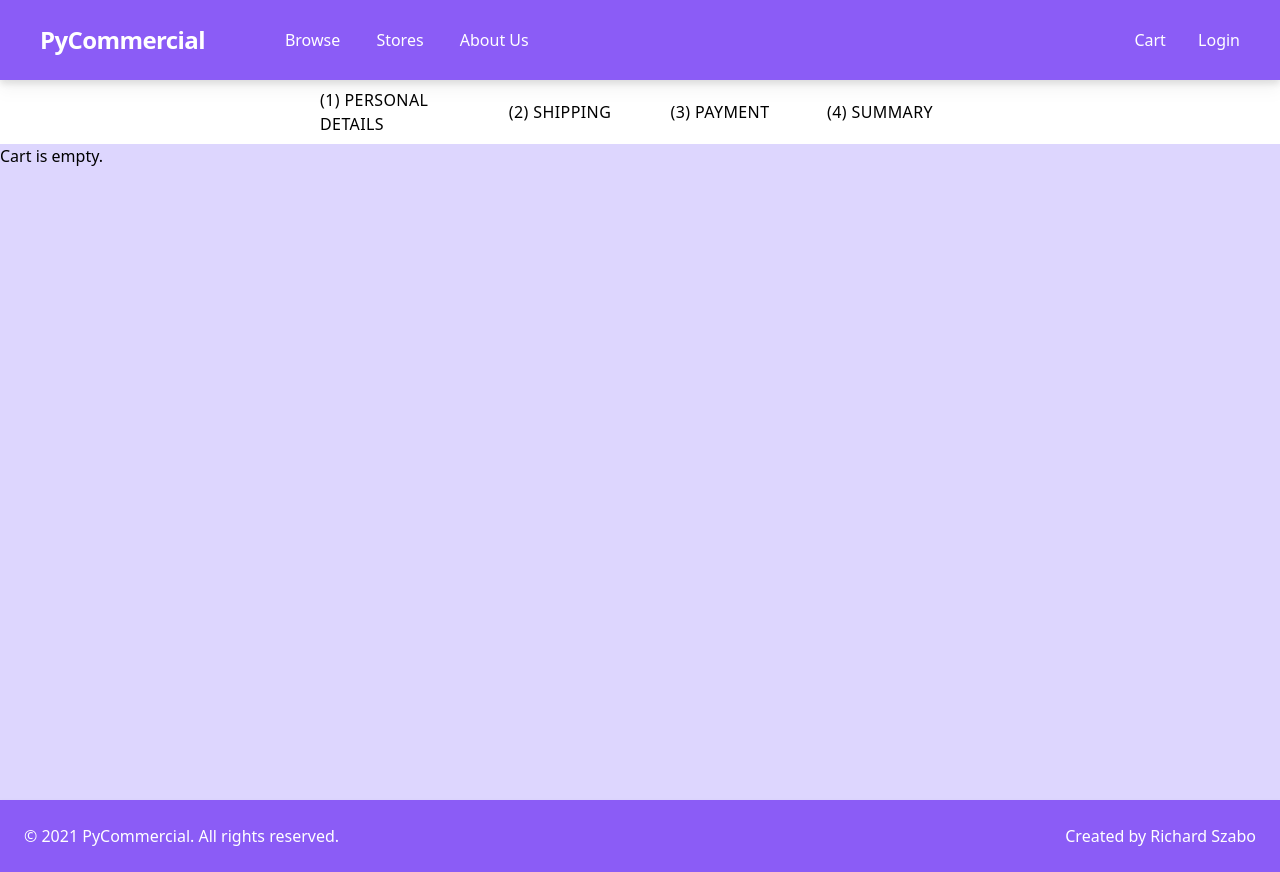
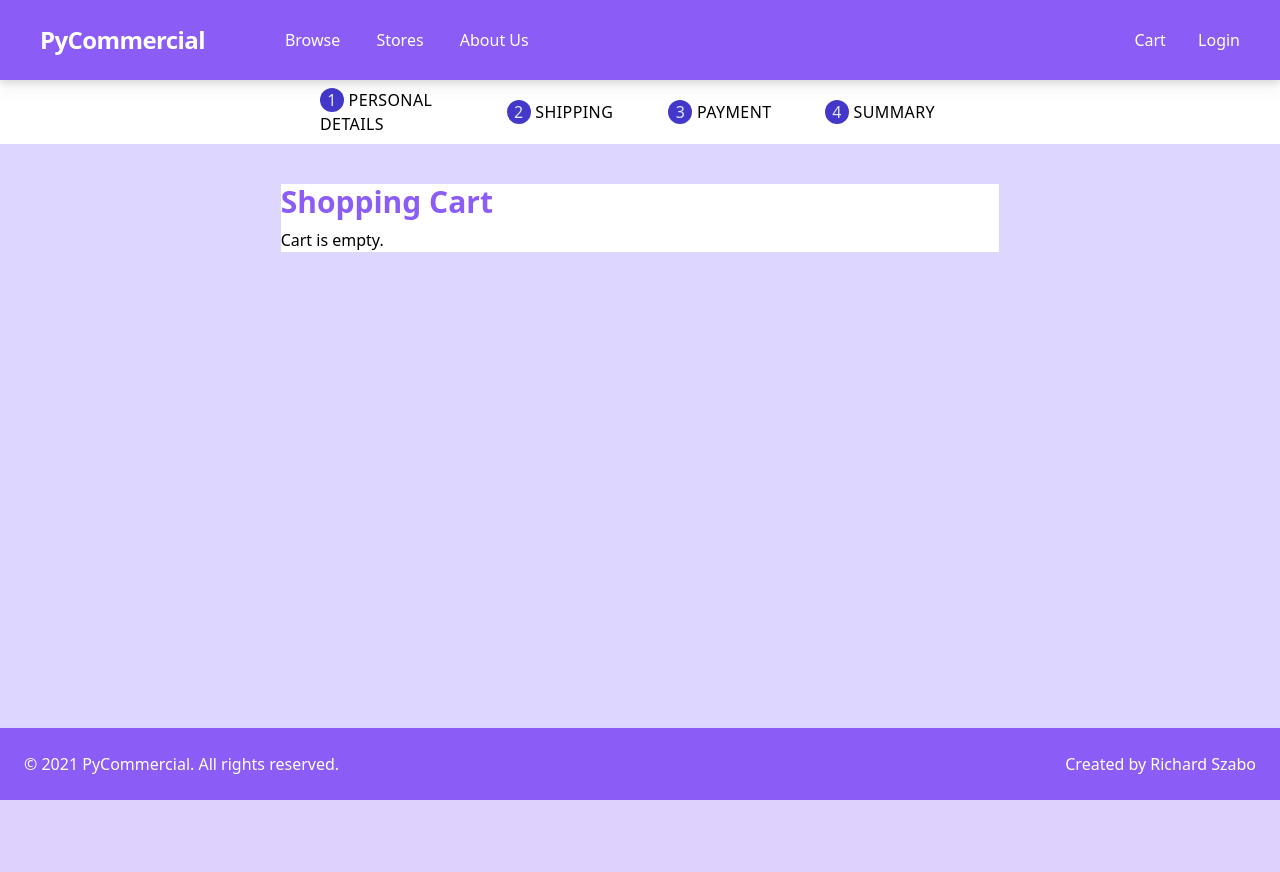
Before and after one commit to Riyomi/PyCommercial, a Django app: template products/templates/products/checkout.html in a window 1280 px wide. After the commit the page ends 800 px from the top, so only its background shows below. Run offline with Django 3.2, Linux system fonts and the light colour scheme; the template is opened without the code that fills it, so the values that code supplies are empty; style sheets or scripts are compiled from the project's sources; some libraries are stand-ins or nearby versions.

Commit message:
Reformat w/ Prettier, added checkout page

```diff
--- a/products/static/js/cart.js
+++ b/products/static/js/cart.js
@@ -28,6 +28,14 @@ function addToCart(_productId) {
         );
         const currentQty = Number(qty_span.text().substring(1));
         qty_span.text(`x${currentQty + 1}`);
+
+        const price_span = $(
+          `#cartItems > #cart-${_productId} > #cart-price-${_productId}`
+        );
+
+        console.log(response);
+
+        price_span.text(`$${response.data[_productId].total}`);
       } else {
         $("#cartItems")
           .last()
@@ -36,10 +44,11 @@ function addToCart(_productId) {
               _productId,
               _productName,
               _productImgUrl,
-              _productPrice
+              response.data[_productId].total
             )
           );
       }
+
       if (response.totalprice) {
         $("#cart-total").text(`Total price: $${response.totalprice}`);
       } else {
@@ -86,7 +95,7 @@ function cartItemHTML(id, name, img, price) {
       <span class="break-words w-24 pl-2 pr-2 my-auto"> ${name} </span>
   </a>
   <span id="cart-qty-${id}" class="w-6 my-auto">x1</span>
-  <span class="w-16 font-bold my-auto">$${price}</span>
+  <span id="cart-price-${id}" class="w-16 font-bold my-auto">$${price}</span>
   <button id="remove-${id}" onclick="removeFromCart(this.id)" class="remove-btn">
   X
   </button>
--- a/products/templates/products/checkout.html
+++ b/products/templates/products/checkout.html
@@ -1,31 +1,126 @@
 {% extends "base.html" %}
 {% load myfilters %}
+{% block title %}Checkout{% endblock title %}
 
-{% block title %}Checkout{% endblock title %}
 {% block content %}
-      <div class="grid bg-white min-w-full h-16 items-center">
+<div class="grid bg-white min-w-full h-16 items-center drop-shadow-lg">
   <div class="grid grid-cols-4 auto-cols-min w-6/12 m-auto">
-          <div class="m-auto uppercase tracking-wide">(1) Personal Details</div>
-          <div class="m-auto uppercase tracking-wide">(2) Shipping</div>
-          <div class="m-auto uppercase tracking-wide">(3) Payment</div>
-          <div class="m-auto uppercase tracking-wide">(4) Summary</div>
+    <div class="m-auto uppercase tracking-wide">
+      <div
+        class="
+          inline-flex
+          items-center
+          justify-center
+          w-6
+          h-6
+          text-indigo-100
+          bg-indigo-700
+          rounded-full
+          focus:shadow-outline
+          hover:bg-indigo-800
+        "
+      >
+        1
+      </div>
+      <span>Personal Details</span>
+    </div>
+    <div class="m-auto uppercase tracking-wide">
+      <div
+        class="
+          inline-flex
+          items-center
+          justify-center
+          w-6
+          h-6
+          text-indigo-100
+          bg-indigo-700
+          rounded-full
+          focus:shadow-outline
+          hover:bg-indigo-800
+        "
+      >
+        2
+      </div>
+      <span>Shipping</span>
+    </div>
+    <div class="m-auto uppercase tracking-wide">
+      <div
+        class="
+          inline-flex
+          items-center
+          justify-center
+          w-6
+          h-6
+          text-indigo-100
+          bg-indigo-700
+          rounded-full
+          focus:shadow-outline
+          hover:bg-indigo-800
+        "
+      >
+        3
+      </div>
+      <span>Payment</span>
+    </div>
+    <div class="m-auto uppercase tracking-wide">
+      <div
+        class="
+          inline-flex
+          items-center
+          justify-center
+          w-6
+          h-6
+          text-indigo-100
+          bg-indigo-700
+          rounded-full
+          focus:shadow-outline
+          hover:bg-indigo-800
+        "
+      >
+        4
+      </div>
+      <span>Summary</span>
     </div>
   </div>
+</div>
+<div class="w-full mt-4 p-6">
+  <div class="w-7/12 mx-auto bg-white">
+    <p class="title-h1">Shopping Cart</p>
     {% if request.session.cartdata %}
-          <div>
+    <table class="table-fixed w-full">
+      <thead class="border-b text-left">
+        <tr>
+          <th class="w-5/12 py-2 pl-4">Product</th>
+          <th class="w-2/12 py-2">Quantity</th>
+          <th class="w-3/12 py-2">Total Price</th>
+          <th class="w-1/12 py-2"></th>
+        </tr>
+      </thead>
+      <tbody class="border-b">
         {% for key, value in request.session.cartdata.items %}
-                <div>
+        <tr>
+          <td class="mx-auto">
             <a href="/home/browse/product/{{key}}">
-                        <img src="{{ value.img_url }}"></img>
+              <img src="{{ value.img_url }}" class="w-28 inline-block" />
               <span> {{ value.name }} </span>
             </a>
-                    <span>x{{ value.qty }}</span>
-                    <span>${{ value.price|floatformat:2 }}</span>
-                </div>
+          </td>
+          <td><span>x{{ value.qty }}</span></td>
+          <td><span>${{ value.price|floatformat:2 }}</span></td>
+          <td><button class="remove-btn">X</button></td>
           {% endfor %}
-          </div>
+        </tr>
+      </tbody>
+    </table>
+    <div class="text-right">Total: ${{request.session.totalprice}}</div>
     {% else %}
     <span>Cart is empty.</span>
     {% endif %}
   </div>
+</div>
+<!-- <div>
+    <form method="post" class="bg-white shadow-md rounded px-8 pt-6 pb-8 mb-4">
+
+    </form>
+  </div> -->
 {% endblock content %}
--- a/products/templates/products/details.html
+++ b/products/templates/products/details.html
@@ -1,11 +1,11 @@
 {% extends "base.html" %}
 {% load products.productfilters %}
 {% load static %}
+{% block title %}{{ product.name }}{% endblock title %}
 
-{% block title %}{{ product.name }}{% endblock title %}
 {% block content %}
 <div class="grid bg-white min-h-96 m-3 rounded-lg p-3 w-9/12 self-center">
-        <img src="{{ product.image.url|formaturl }}" alt="item1">
+  <img src="{{ product.image.url|formaturl }}" alt="item1" />
   <div class="title-h1">${{ product.price }}</div>
   <div class="text-purple-500 font-semibold mb-2">{{ product.name }}</div>
   <div class="text-xs text-gray-600 mb-3">{{ product.description }}</div>
--- a/products/utils.py
+++ b/products/utils.py
@@ -3,6 +3,6 @@ def totalItemsAndPrice(data):
     totalprice = 0
     for key, value in data.items():
         totalitems += value['qty']
-        totalprice += (value['price']*value['qty'])
+        totalprice += value['total']
 
     return (totalitems, totalprice)
--- a/products/views.py
+++ b/products/views.py
@@ -35,6 +35,7 @@ def addToCart(request):
         'img_url': request.GET['img_url'],
         'price': float(request.GET['price']),
         'qty': int(request.GET['qty']),
+        'total': float(request.GET['price'])*int(request.GET['qty']),
     }
 
     if 'cartdata' in request.session:
@@ -42,6 +43,8 @@ def addToCart(request):
         if request.GET['id'] in request.session['cartdata']:
             cart_data[request.GET['id']
                       ]['qty'] += int(request.GET['qty'])
+            cart_data[request.GET['id']
+                      ]['total'] += float(request.GET['price'])*int(request.GET['qty'])
             cart_data.update(cart_data)
         else:
             cart_data.update(cart)
--- a/templates/base.html
+++ b/templates/base.html
@@ -1,28 +1,64 @@
-{% load static %}
-{% load products.productfilters %}
+{% load static %} {% load products.productfilters %}
 
 <!DOCTYPE html>
 <html lang="en">
   <head>
-    <meta charset="UTF-8">
-    <link rel="stylesheet" type="text/css" href="{% static 'css/style.css' %}">
-    <link rel="stylesheet" href="{% static "css/tailwind-output.css" %}">
-    <link href="{% static 'fontawesome_free/css/all.min.css' %}" rel="stylesheet" type="text/css">
-    <link rel="shortcut icon" href="{% static 'favicon.ico' %}">
+    <meta charset="UTF-8" />
+    <link
+      rel="stylesheet"
+      type="text/css"
+      href="{% static 'css/style.css' %}"
+    />
+    <link rel="stylesheet" href="{% static 'css/tailwind-output.css' %}" />
+    <link
+      href="{% static 'fontawesome_free/css/all.min.css' %}"
+      rel="stylesheet"
+      type="text/css"
+    />
+    <link rel="shortcut icon" href="{% static 'favicon.ico' %}" />
     <title>{% block title %} {% endblock %} | PyCommercial</title>
     {% block extrahead %} {% endblock %}
   </head>
+
   <body>
     <div class="flex flex-col min-h-screen m-auto bg-purple-200">
-    <nav class="flex items-center justify-between flex-wrap bg-purple-500 p-6 filter drop-shadow-lg">
+      <nav
+        class="
+          flex
+          items-center
+          justify-between
+          flex-wrap
+          bg-purple-500
+          p-6
+          filter
+          drop-shadow-lg
+        "
+      >
         <div class="flex items-center flex-shrink-0 text-white ml-4 mr-20">
-            <span class="font-semibold text-2xl tracking-tight"><a
-                    href="{% url 'products:home' %}">PyCommercial</a></span>
+          <span class="font-semibold text-2xl tracking-tight"
+            ><a href="{% url 'products:home' %}">PyCommercial</a></span
+          >
         </div>
         <div class="block lg:hidden">
-            <button class="flex items-center px-3 py-2 border rounded text-teal-200 border-teal-400 hover:text-white hover:border-white">
-                <svg class="fill-current h-3 w-3" viewBox="0 0 20 20" xmlns="http://www.w3.org/2000/svg"><title>
-                    Menu</title>
+          <button
+            class="
+              flex
+              items-center
+              px-3
+              py-2
+              border
+              rounded
+              text-teal-200
+              border-teal-400
+              hover:text-white hover:border-white
+            "
+          >
+            <svg
+              class="fill-current h-3 w-3"
+              viewBox="0 0 20 20"
+              xmlns="http://www.w3.org/2000/svg"
+            >
+              <title>Menu</title>
             </svg>
           </button>
         </div>
@@ -33,13 +69,23 @@
             <a href="#" class="navbar-menu">About Us</a>
           </div>
           <div>
-                <a href="#" id="dropbtncart" class="navbar-menu px-4 py-2" onclick="openMenu(this.id)">
+            <a
+              href="#"
+              id="dropbtncart"
+              class="navbar-menu px-4 py-2"
+              onclick="openMenu(this.id)"
+            >
               <span class="relative inline-block">
-                       <span id="badge-count" class="cart-badge
+                <span
+                  id="badge-count"
+                  class="
+                    cart-badge
                     {% if not request.session.cartdata %}
                       hidden
                     {% endif %}
-                       ">{{request.session.totalitems}}</span>
+                  "
+                  >{{request.session.totalitems}}</span
+                >
                 <i class="fas fa-shopping-cart"></i>
               </span>
               <span class="pl-1">Cart</span>
@@ -47,14 +93,29 @@
             <div id="cartDropDown" class="hidden cart-dropdown">
               <div id="cartItems" class="overflow-y-auto max-h-52">
                 {% for key, value in request.session.cartdata.items %}
-                        <div id="cart-{{key}}"  class="cart-item-container">
-                            <a href="/home/browse/product/{{key}}" class="grid grid-flow-col auto-cols-max w-40 my-auto">
-                                <img src="{{ value.img_url }}" class="w-16 my-auto"></img>
-                                <span class="break-words w-24 pl-2 pr-2 my-auto"> {{ value.name }} </span>
+                <div id="cart-{{key}}" class="cart-item-container">
+                  <a
+                    href="/home/browse/product/{{key}}"
+                    class="grid grid-flow-col auto-cols-max w-40 my-auto"
+                  >
+                    <img src="{{ value.img_url }}" class="w-16 my-auto" />
+                    <span class="break-words w-24 pl-2 pr-2 my-auto">
+                      {{ value.name }}
+                    </span>
                   </a>
-                            <span id="cart-qty-{{key}}" class="w-6 my-auto">x{{ value.qty }}</span>
-                            <span class="w-16 font-bold my-auto">${{ value.price|floatformat:2 }}</span>
-                            <button id="remove-{{key}}" onclick="removeFromCart(this.id)" class="remove-btn">X</button>
+                  <span id="cart-qty-{{key}}" class="w-6 my-auto"
+                    >x{{ value.qty }}</span
+                  >
+                  <span id="cart-price-{{key}}" class="w-16 font-bold my-auto"
+                    >${{ value.total|floatformat:2 }}</span
+                  >
+                  <button
+                    id="remove-{{key}}"
+                    onclick="removeFromCart(this.id)"
+                    class="remove-btn"
+                  >
+                    X
+                  </button>
                 </div>
                 {% endfor %}
               </div>
@@ -66,34 +127,48 @@
                     Your cart is empty.
                   {% endif %}
                 </span>
-                        <a href="{% url 'products:checkout' %}" class="purple-btn py-1 my-auto">Checkout</a>
+                <a
+                  href="{% url 'products:checkout' %}"
+                  class="purple-btn py-1 my-auto"
+                  >Checkout</a
+                >
               </div>
             </div>
             {% if request.user.is_authenticated %}
             <div class="inline-block px-4 leading-none">
-                        <button id="dropbtn" onclick="openMenu(this.id)"
-                           class="inline-block leading-none text-white mt-4 lg:mt-0 focus:outline-none">
+              <button
+                id="dropbtn"
+                onclick="openMenu(this.id)"
+                class="
+                  inline-block
+                  leading-none
+                  text-white
+                  mt-4
+                  lg:mt-0
+                  focus:outline-none
+                "
+              >
                 <i class="fas fa-user-circle"></i>
                 <span class="pl-1">{{ request.user }}</span>
               </button>
               <div id="accountDropDown" class="hidden account-dropdown">
-                             <a href="{% url 'users:profile' %}"
-                               class="navbar-menu py-2 px-4">
-                                Account
-                            </a><br>
-                            <a href="#"
-                               class="navbar-menu py-2 px-4">
-                                Settings
-                            </a><br>
-                             <a href="{% url 'users:logout' %}"
-                               class="navbar-menu py-2 px-4">
+                <a
+                  href="{% url 'users:profile' %}"
+                  class="navbar-menu py-2 px-4"
+                >
+                  Account </a
+                ><br />
+                <a href="#" class="navbar-menu py-2 px-4"> Settings </a><br />
+                <a
+                  href="{% url 'users:logout' %}"
+                  class="navbar-menu py-2 px-4"
+                >
                   Logout
                 </a>
               </div>
             </div>
             {% else %}
-                    <a href="{% url 'users:login' %}"
-                       class="navbar-menu pr-4 pl-2">
+            <a href="{% url 'users:login' %}" class="navbar-menu pr-4 pl-2">
               <i class="fas fa-sign-in-alt"></i>
               <span class="pl-1">Login</span>
             </a>
```
Also changed, not shown: products/templates/products/browse.html (+67 -21 lines), products/templates/products/home.html (+13 -3 lines), users/templates/users/login.html (+19 -8 lines), users/templates/users/profile.html (+28 -16 lines), users/templates/users/register.html (+15 -9 lines), users/templates/users/success.html (+10 -3 lines). Lines whose indentation alone changed are shown as unchanged.
